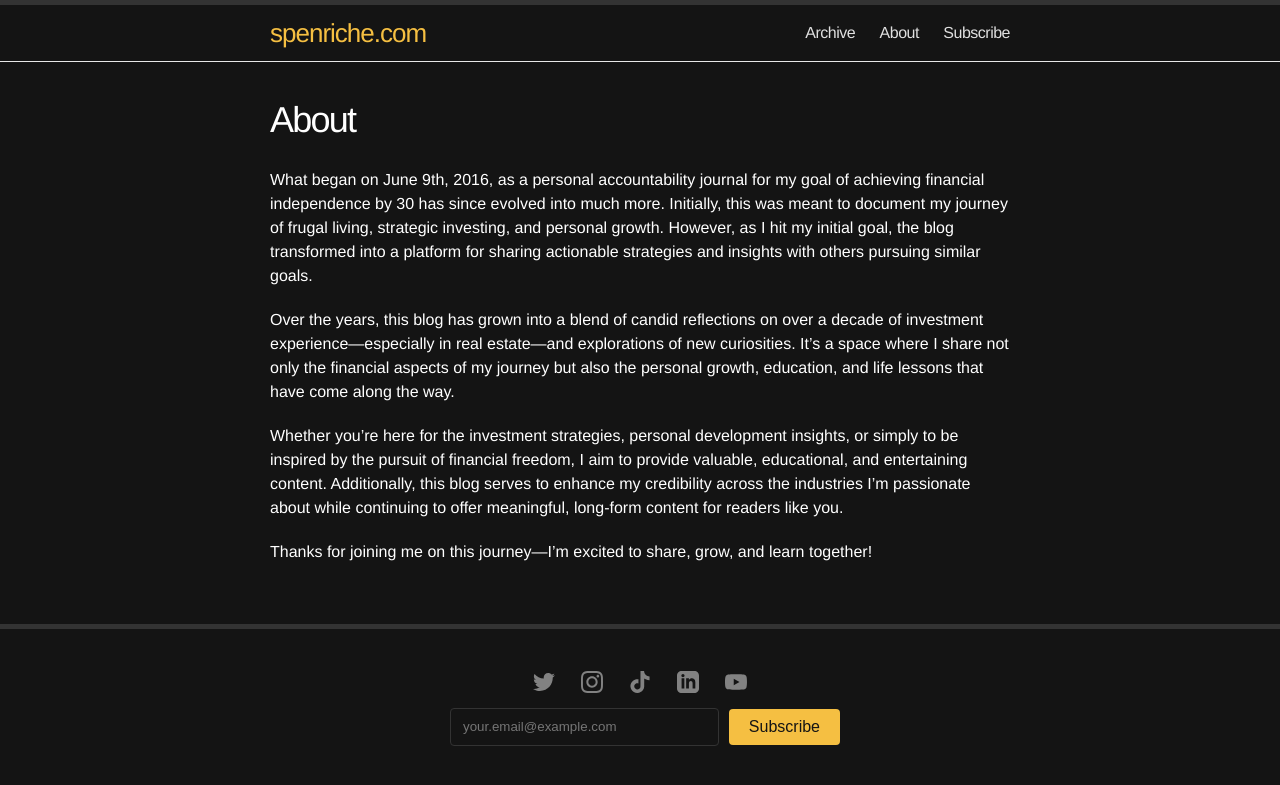
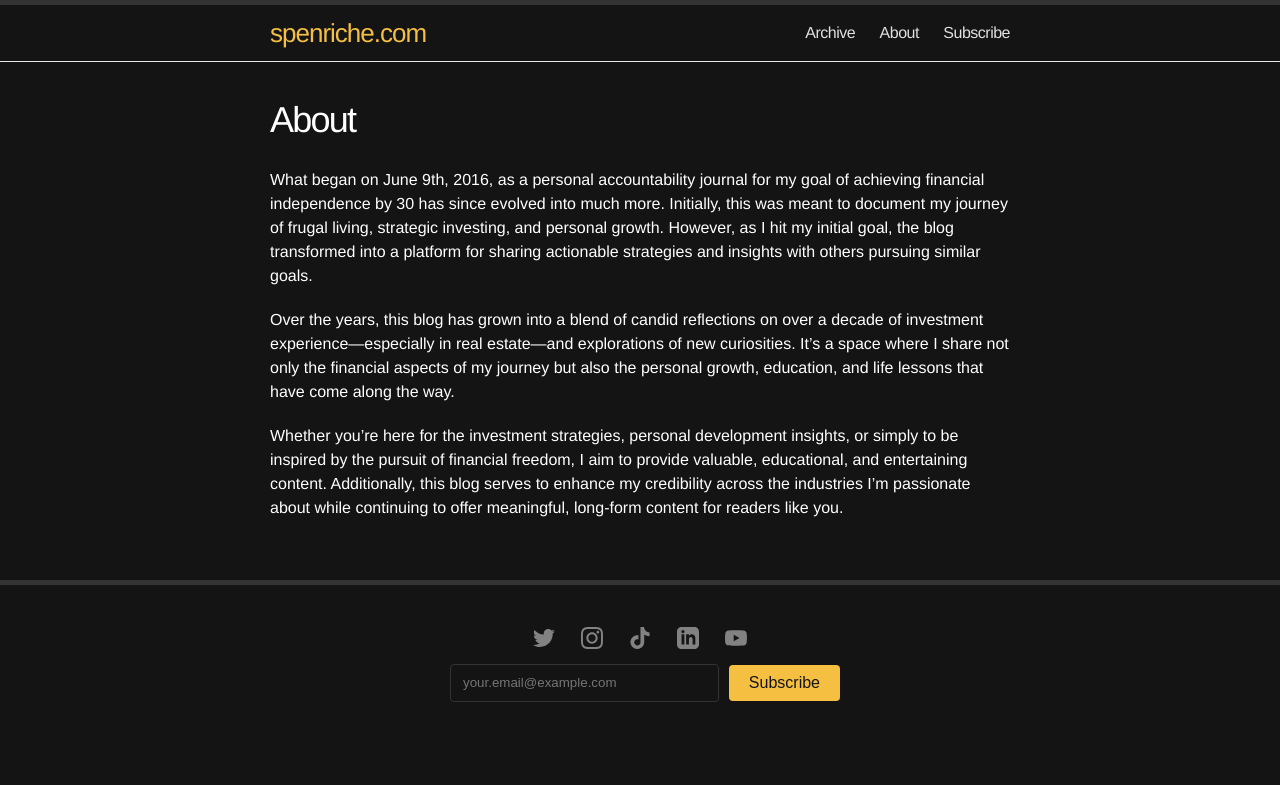
Before and after one commit to spenriche/spenriche.github.io, a Jekyll site: the page built from _pages/about.md, in a window 1280 px wide. Shown: the top 785 px of the page. Built offline with Jekyll 4.4.1, drawn with Linux system fonts in a browser that asks for light colours.

```diff
--- a/_pages/about.md
+++ b/_pages/about.md
@@ -11,5 +11,3 @@ What began on June 9th, 2016, as a personal accountability journal for my goal o
 Over the years, this blog has grown into a blend of candid reflections on over a decade of investment experience—especially in real estate—and explorations of new curiosities. It’s a space where I share not only the financial aspects of my journey but also the personal growth, education, and life lessons that have come along the way.
 
 Whether you're here for the investment strategies, personal development insights, or simply to be inspired by the pursuit of financial freedom, I aim to provide valuable, educational, and entertaining content. Additionally, this blog serves to enhance my credibility across the industries I’m passionate about while continuing to offer meaningful, long-form content for readers like you.
-
-Thanks for joining me on this journey—I’m excited to share, grow, and learn together!
```
